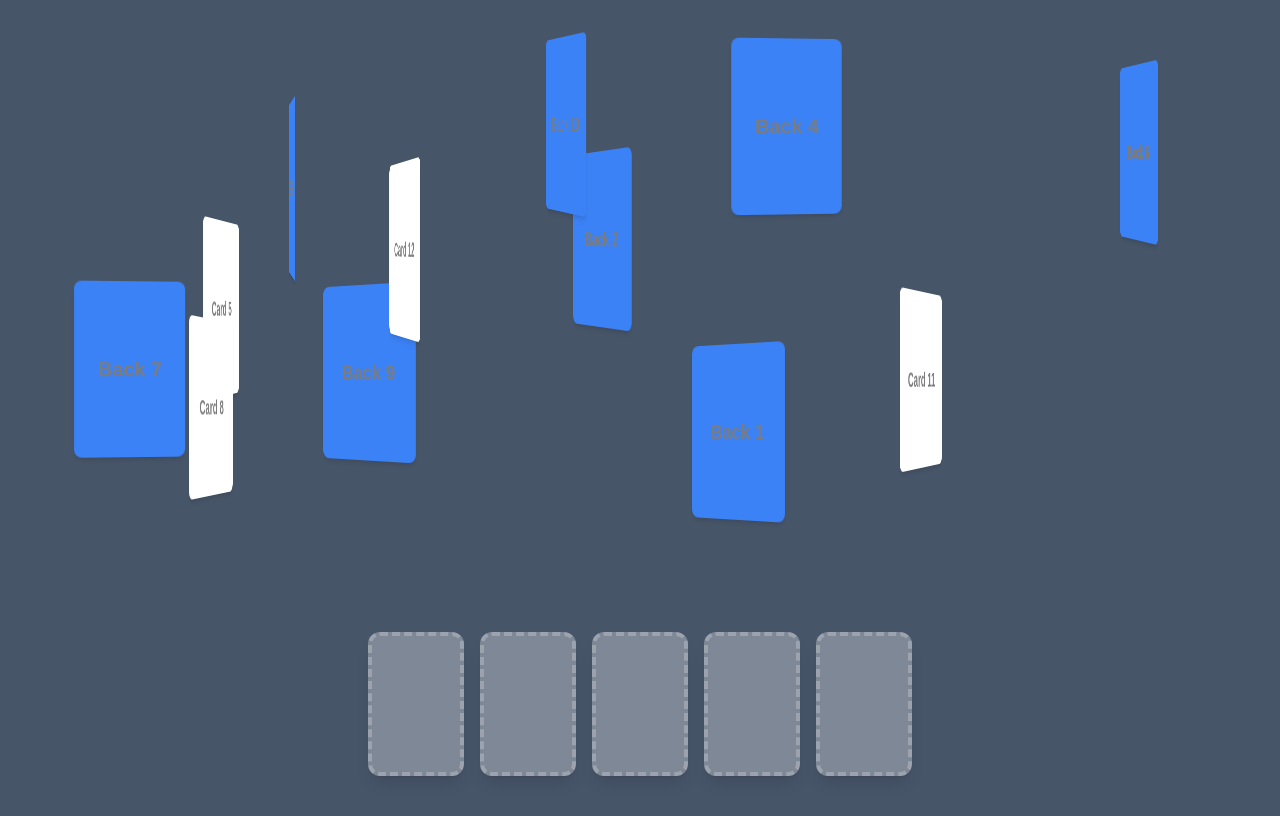
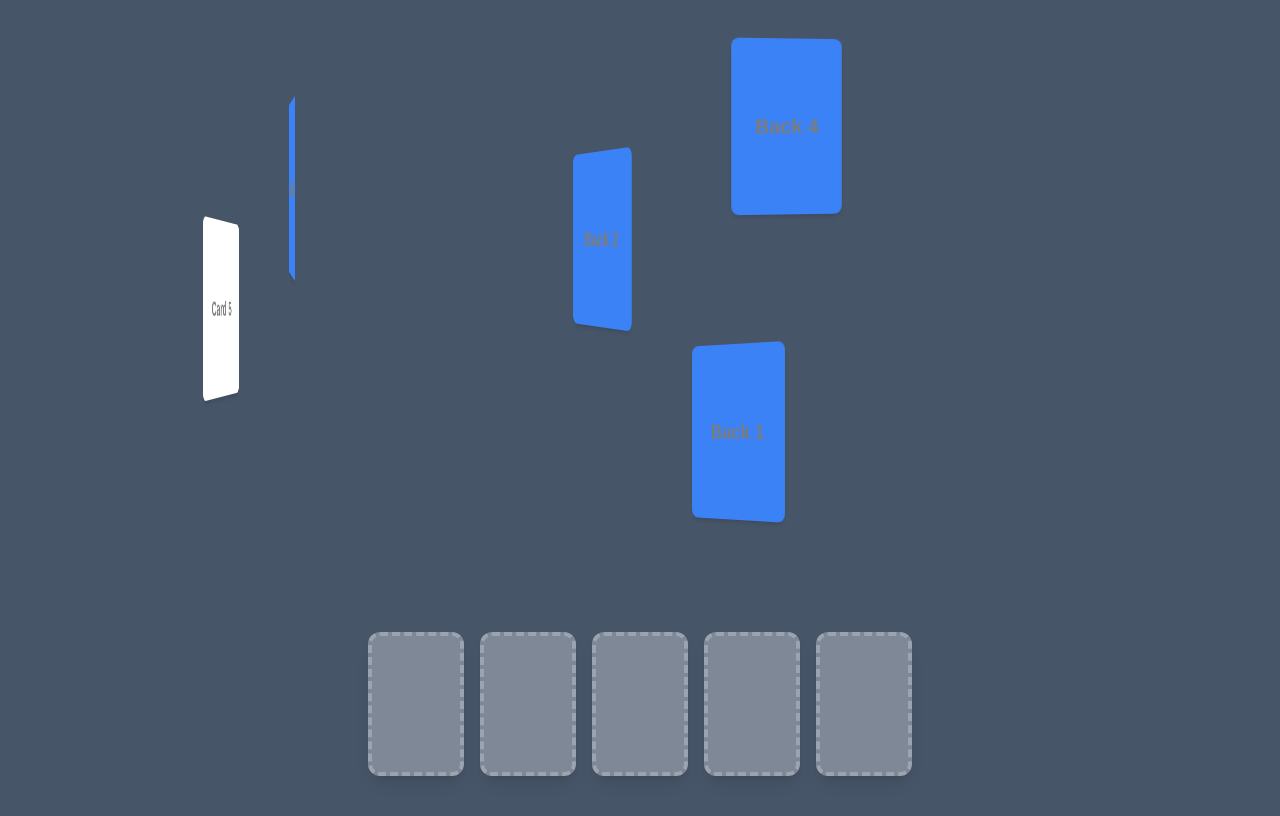
Before and after one commit to TRI-HM/my_website.dev, a Next.js app: page / in a window 1280 px wide. Built offline with nearby package versions, Linux system fonts and the light colour scheme.

Commit message:
feat: update CardRain component to limit card count to 5

```diff
--- a/app/(pages)/portfolioGame/page.tsx
+++ b/app/(pages)/portfolioGame/page.tsx
@@ -22,7 +22,7 @@ const PortfolioGame = () => {
 
   return (
     <main className="relative min-h-screen bg-gray-900">
-      <CardRain cardCount={12} onCardSelect={handleCardSelect} />
+      <CardRain cardCount={5} onCardSelect={handleCardSelect} />
       <CardDock cards={dockCards} maxSlots={5} />
     </main>
   );
```
